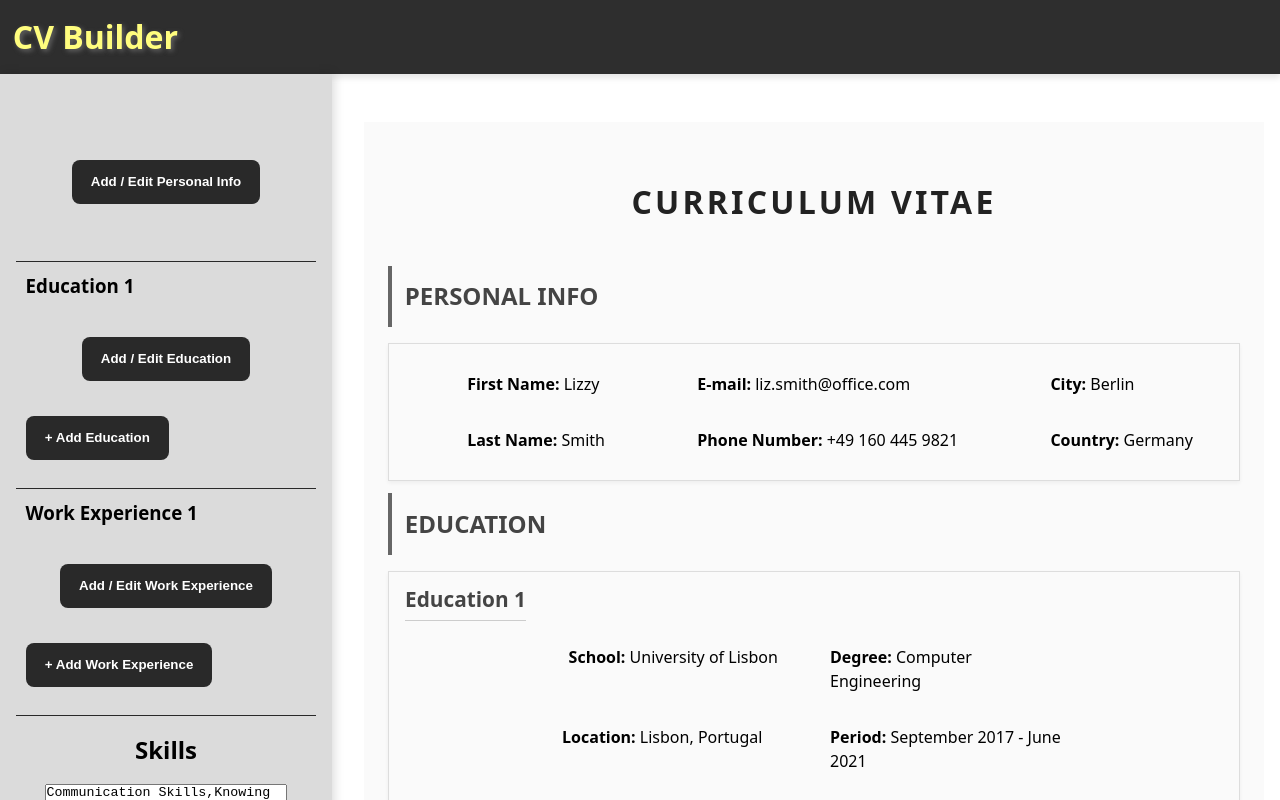
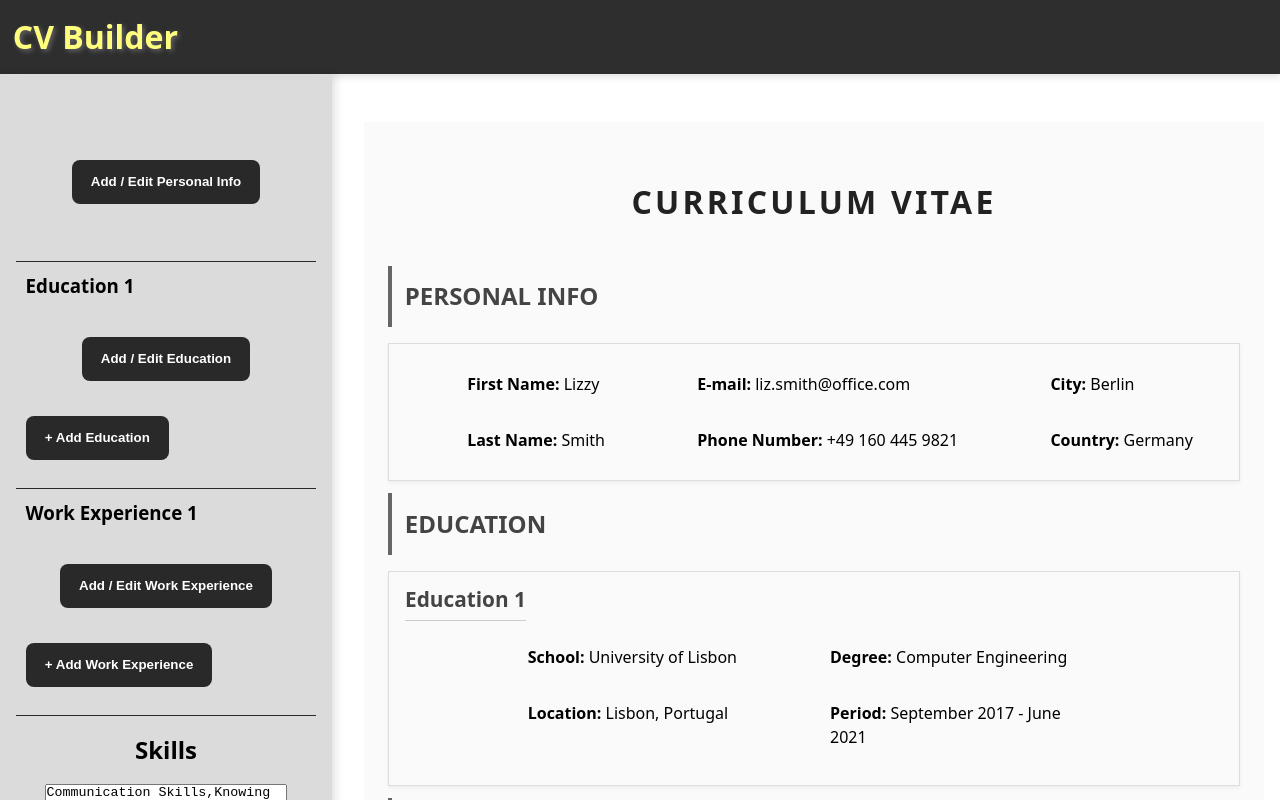
Before and after one commit to FreeFallRush/cv-application, a React (Vite) app: page / in a window 1280 px wide. Shown: the top 800 px of the page. Built offline with nearby package versions, Linux system fonts and the light colour scheme.

Commit message:
Modified CVPreview.css

```diff
--- a/src/styles/CVPreview.css
+++ b/src/styles/CVPreview.css
@@ -82,7 +82,7 @@
   display: flex;
   align-self: center;
   gap: 2rem;
-  min-width: 60%;
+  min-width: 70%;
 }
 
 .practicalExperience h4,
@@ -92,7 +92,7 @@
 
 .practicalExperience p,
 .educationInfo p {
-  width: 60%;
+  width: 70%;
   text-align: left;
   margin-bottom: 1.5rem;
 }
```
